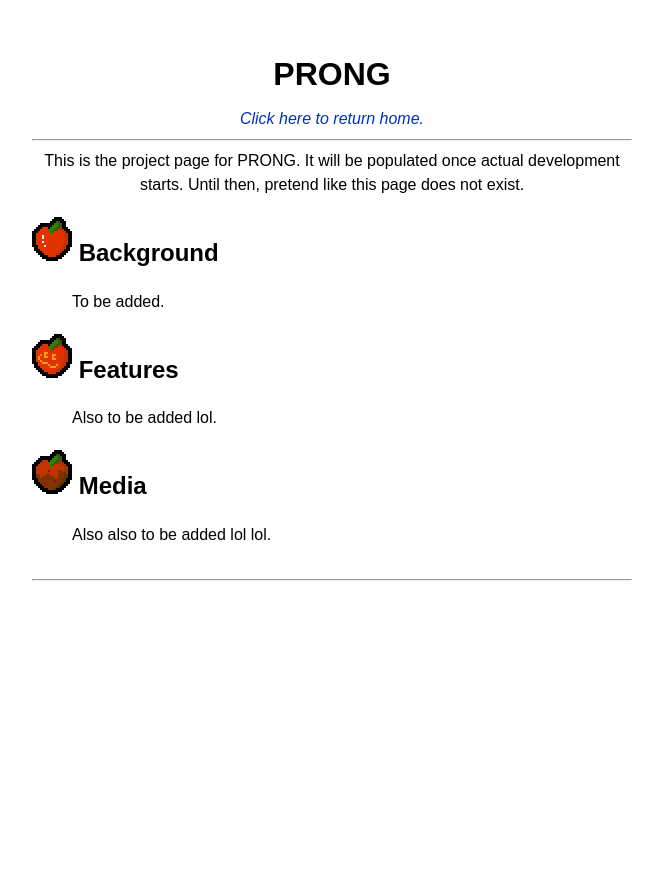
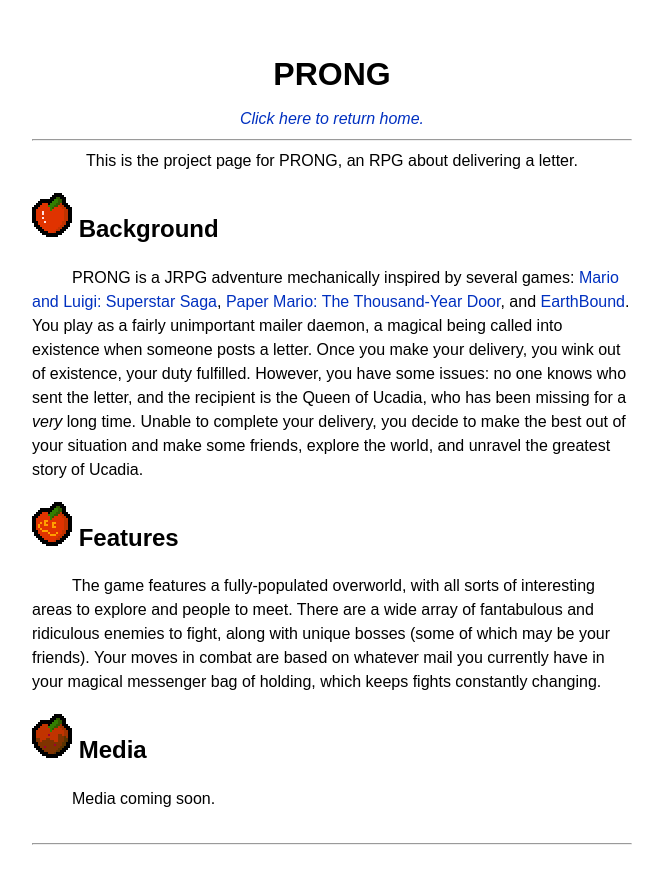
Before and after one commit to peppergeist/peppergeist.com, a plain HTML site: page pages/prong.html in a window 1280 px wide. Shown: the whole page, without its empty margins (308-971 px from the left). Before the commit the page ends 800 px from the top, so only its background shows below. Drawn offline with Linux system fonts and the light colour scheme.

Commit message:
Added some info to PRONG page.

```diff
--- a/pages/prong.html
+++ b/pages/prong.html
@@ -18,9 +18,7 @@
             <hr />
 
             <div class="center">
-                This is the project page for PRONG.
-                It will be populated once actual development starts.
-                Until then, pretend like this page does not exist.
+                This is the project page for PRONG, an RPG about delivering a letter.
             </div>
 
             <h2>
@@ -29,7 +27,11 @@
             </h2>
 
             <div class="Indented">
-                To be added.
+                PRONG is a JRPG adventure mechanically inspired by several games: <a href="https://en.wikipedia.org/wiki/Mario_%26_Luigi:_Superstar_Saga">Mario and Luigi: Superstar Saga</a>, <a href="https://en.wikipedia.org/wiki/Paper_Mario:_The_Thousand-Year_Door">Paper Mario: The Thousand-Year Door</a>, and <a href="https://en.wikipedia.org/wiki/EarthBound">EarthBound</a>.
+                You play as a fairly unimportant mailer daemon, a magical being called into existence when someone posts a letter.
+                Once you make your delivery, you wink out of existence, your duty fulfilled.
+                However, you have some issues: no one knows who sent the letter, and the recipient is the Queen of Ucadia, who has been missing for a <i>very</i> long time.
+                Unable to complete your delivery, you decide to make the best out of your situation and make some friends, explore the world, and unravel the greatest story of Ucadia.
             </div>
 
             <h2>
@@ -38,7 +40,9 @@
             </h2>
 
             <div class="Indented">
-                Also to be added lol.
+                The game features a fully-populated overworld, with all sorts of interesting areas to explore and people to meet.
+                There are a wide array of fantabulous and ridiculous enemies to fight, along with unique bosses (some of which may be your friends).
+                Your moves in combat are based on whatever mail you currently have in your magical messenger bag of holding, which keeps fights constantly changing.
             </div>
 
             <h2>
@@ -47,7 +51,7 @@
             </h2>
 
             <div class="Indented">
-                Also also to be added lol lol.
+                Media coming soon.
             </div>
 
             <br />
```
